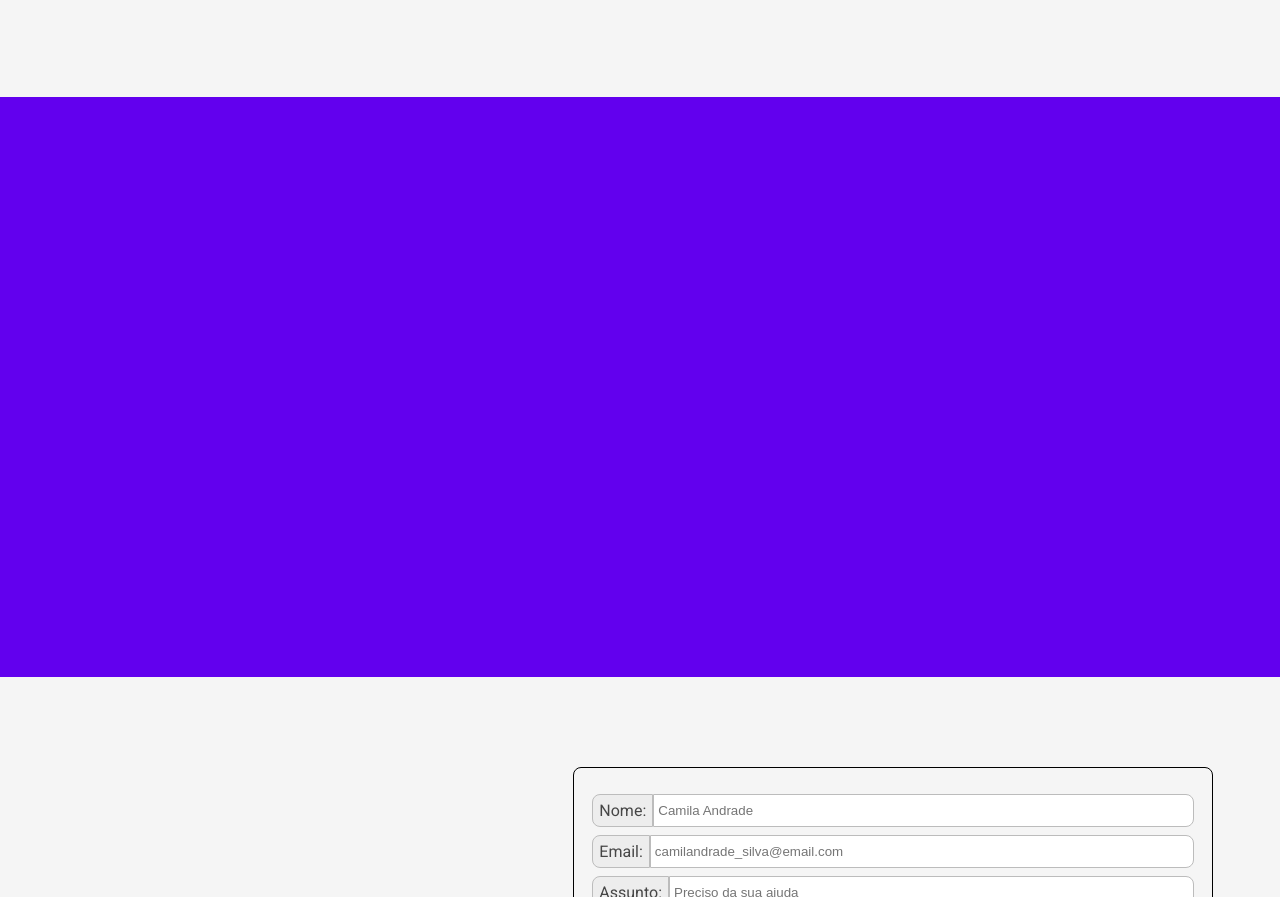
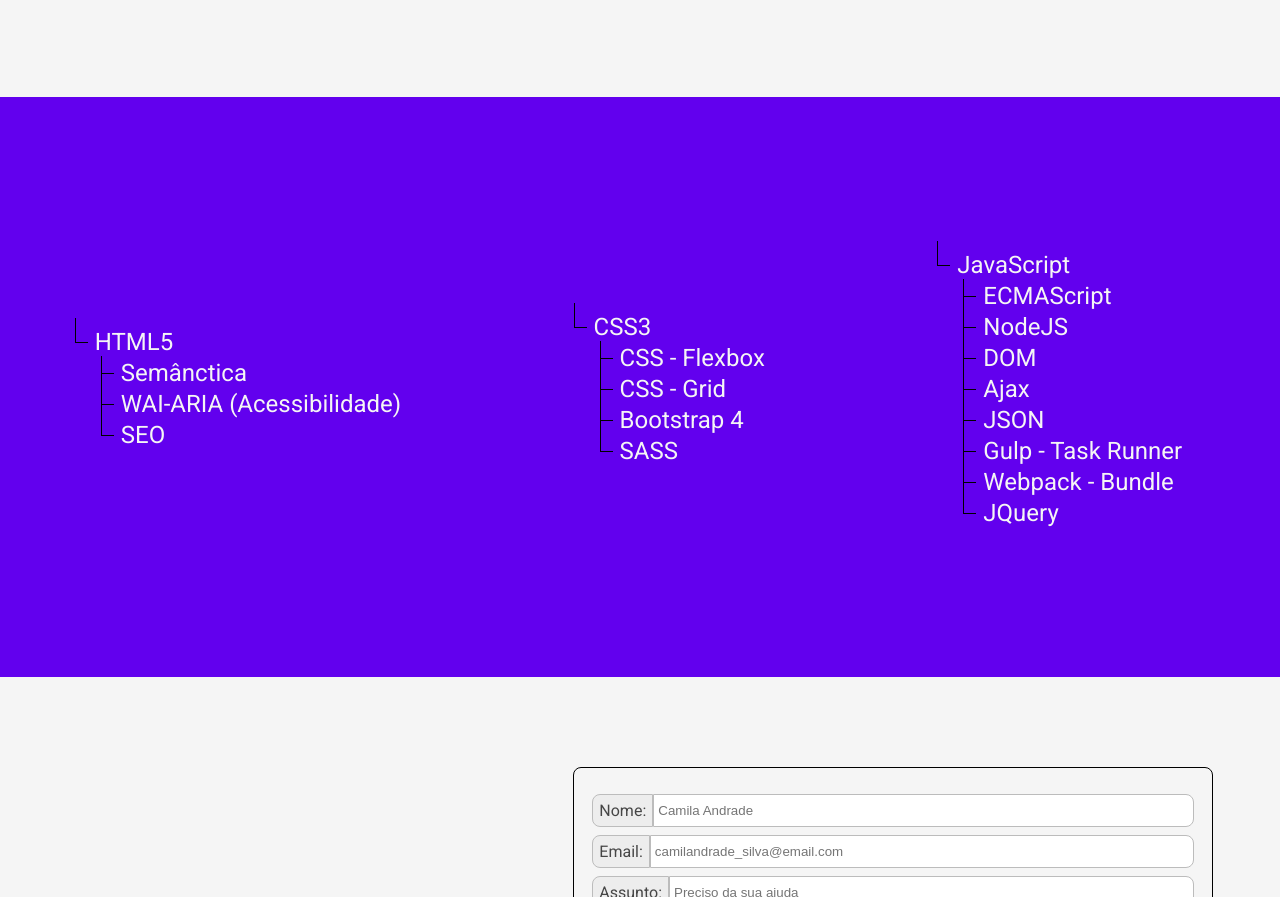
Before and after one commit to coderCadu/LandingCurriculum, a plain HTML site: page index.html in a window 1280 px wide. Shown: the part 1844-2741 px from the top of the page. Drawn offline with Linux system fonts and the light colour scheme.

Commit message:
skills area

```diff
--- a/assets/css/style.css
+++ b/assets/css/style.css
@@ -137,6 +137,69 @@
 article#skills {
   height: 580px;
   width: 100%;
+  font-size: 1.5rem;
+  display: flex;
+  justify-content: space-around;
+  align-items: center;
+  flex-flow: row wrap;
+}
+
+.tree * {
+  list-style-type: none;
+}
+
+.tree li a {
+  color: #222;
+  text-decoration: none;
+  font-size: 18px;
+}
+
+
+.tree ul {
+  padding-left: 25px;
+}
+
+ul.tree, .tree li {
+  padding-left: 0px;
+  padding-top: 5px;
+}
+
+ul.tree, ul.tree ul {
+  list-style: none;
+  margin: 0;
+  padding: 0;
+}
+
+ul.tree ul {
+  margin-left: 10px;
+}
+
+ul.tree li {
+  margin: 0;
+  margin: 0 9px;
+  padding: 0 7px;
+  border-left:1px solid var(--pure-black);
+
+}
+
+ul.tree li:last-child {
+  border-left:none;
+}
+
+ul.tree li:before {
+  position:relative;
+  top:-0.3em;
+  height:1em;
+  width:12px;
+  color:white;
+  border-bottom:1px solid var(--pure-black);
+  content:"";
+  display:inline-block;
+  left:-7px;
+}
+
+ul.tree li:last-child:before {
+  border-left:1px solid var(--pure-black);
 }
 
 article#contato {
@@ -240,8 +303,24 @@
   color: var(--gold-yellow);
 }
 
-@media (max-width: 750px) {
+@media (max-width: var(--breakpoint-xl)) {
+
+}
+
+@media (max-width: var(--breakpoint-lg)) {
+
+}
+
+@media (max-width: var(--breakpoint-md)) {
   nav {
     display: none;
   }
 }
+
+@media (max-width: var(--breakpoint-sm)) {
+
+}
+
+@media (max-width: var(--breakpoint-xs)) {
+
+}
--- a/index.html
+++ b/index.html
@@ -89,7 +89,39 @@
       </div>
     </article>
     <article id="skills">
-
+      <ul class="tree">
+        <li>HTML5
+          <ul>
+            <li>Semânctica</li>
+            <li>WAI-ARIA (Acessibilidade)</li>
+            <li>SEO</li>
+          </ul>
+        </li>
+      </ul>
+      <ul class="tree">
+        <li>CSS3
+          <ul>
+            <li>CSS - Flexbox</li>
+            <li>CSS - Grid</li>
+            <li>Bootstrap 4</li>
+            <li>SASS</li>
+          </ul>
+        </li>
+      </ul>
+      <ul class="tree">
+        <li>JavaScript
+          <ul>
+            <li>ECMAScript</li>
+            <li>NodeJS</li>
+            <li>DOM</li>
+            <li>Ajax</li>
+            <li>JSON</li>
+            <li>Gulp - Task Runner</li>
+            <li>Webpack - Bundle</li>
+            <li>JQuery</li>
+          </ul>
+        </li>
+      </ul>
     </article>
     <article id="contato">
       <h2>Formulário pra contato</h2>
```
